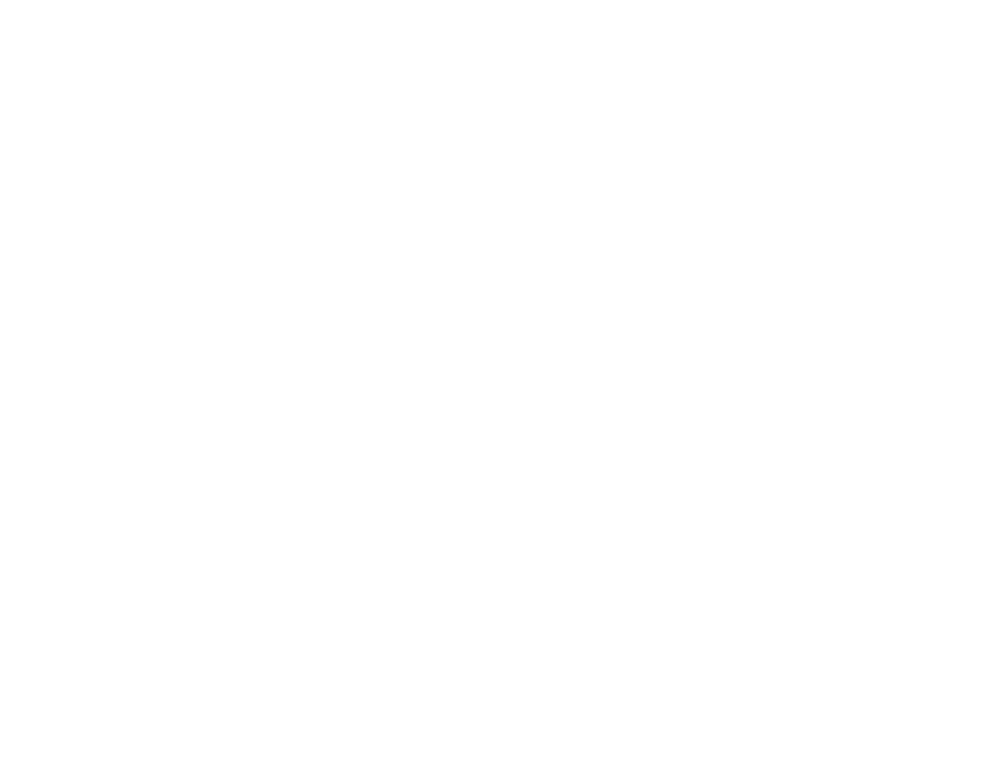
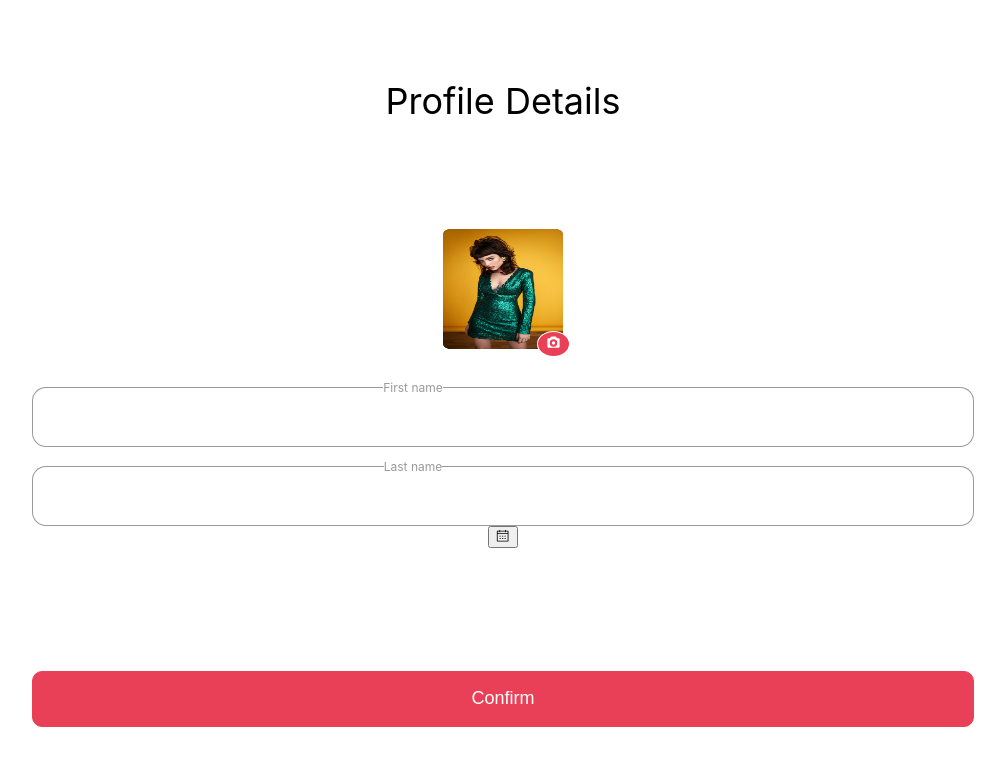
Before and after one commit to ViniTkL/Dating-App-project, a Vue app: page /profile-details in a window 1280 px wide. Before the commit this address had no page. Shown: the top 766 px of the page, without its empty margins (137-1142 px from the left). Built offline with nearby package versions, Linux system fonts and the light colour scheme.

Commit message:
Começando a fazer a tela de detalhes de perfil

```diff
--- a/package.json
+++ b/package.json
@@ -9,6 +9,7 @@
     "preview": "vite preview"
   },
   "dependencies": {
+    "@element-plus/icons-vue": "^2.3.1",
     "element-plus": "^2.7.3",
     "pinia": "^2.1.7",
     "vue": "^3.4.21",
--- a/src/router/index.js
+++ b/src/router/index.js
@@ -2,13 +2,14 @@
 import OnBoardView from '../views/OnBoardView.vue'
 import LoginView from '@/views/SigninView.vue'
 import SingupView from '@/views/SingupView.vue'
+import ProfileDetailsView from '@/views/ProfileDetailsView.vue'
 
 const router = createRouter({
   history: createWebHistory(import.meta.env.BASE_URL),
   routes: [
     {
-      path: '/',
-      name: 'home',
+      path: '/on-board',
+      name: 'on-board',
       component: OnBoardView
     },
     {
@@ -20,6 +21,11 @@
       path: '/sign-in',
       name: 'sign-in',
       component: LoginView
+    },
+    {
+      path: '/profile-details',
+      name: 'profile-details',
+      component: ProfileDetailsView
     }
   ]
 })
--- /dev/null
+++ b/src/views/ProfileDetailsView.vue
@@ -0,0 +1,119 @@
+<script setup>
+import ButtonComponent from '@/components/ui-components/ButtonComponent.vue';
+import { ref } from 'vue';
+import { Calendar, CameraFilled } from "@element-plus/icons-vue"
+
+const firstName = ref('');
+const lastName = ref('');
+
+const onConfirm = () => {
+    if(firstName.value.length === 0 || lastName.value.length ===0 ){
+        alert("Por favor, insira uma nome e sobrenome válidos")
+    }
+}
+</script>
+
+<template>
+    <main class="profile-detail-container">
+            <h2>Profile Details</h2>
+            <div class="user-profile-picture">
+                <img class="user-image"  src="../assets/onboard-image-03.png" alt="foto">
+                <label for="user-image"><el-icon><CameraFilled /></el-icon></label>
+                <input type="file" name="user-image" id="user-image">
+            </div>
+            <div class="profile-info">
+                <label for="first-name">First name</label>
+                <input type="text" name="first-name" id="first-name" v-model="firstName" required>
+
+                <label for="last-name">Last name</label>
+                <input type="text" name="last-name" id="last-name" v-model="lastName"  required>
+
+                <button><el-icon><Calendar /></el-icon></button>
+            </div>
+            <ButtonComponent title="Confirm" @click="onConfirm()" />
+    </main>
+</template>
+
+<style scoped>
+.profile-detail-container{
+    display: flex;
+    flex-flow: column wrap;
+    align-items: center;
+    justify-content: space-around;
+    height: 100vh;
+    background-color: #FFFFFF;
+    padding: 12px;
+}
+
+.profile-detail-container h2{
+    font-weight: 400;
+    font-size: 36px;
+    text-align: left;
+    color:#000000;
+    margin-bottom: -24px;
+}
+
+.user-profile-picture{
+    display: flex;
+    flex-flow: column wrap;
+    align-items: center;
+    justify-content: center;
+    margin-bottom: -130px;
+}
+
+.user-profile-picture .user-image{
+    height: 120px;
+    width: 120px;
+}
+
+.user-profile-picture input{
+    display: none
+}
+
+.user-profile-picture label{
+    position: relative;
+    bottom: 18px;
+    left: 50px;
+    background-color: #E94057;
+    border: 1px solid #FFFFFF;
+    border-radius: 50%;
+    width: 33px;
+    width: 33px;
+}
+
+.user-profile-picture label > .el-icon{
+    position: relative;
+    left: 8px;
+    top: 1px;
+    color: #FFFFFF;
+}
+
+.profile-info{
+    display: flex;
+    align-items: center;
+    width: 100%;
+    flex-flow: column wrap;
+}
+
+.profile-info  label{
+    color:#00000066;
+    font-size: 12px;
+    font-weight: 400;
+    background-color: #FFFFFF;
+    position: relative;
+    top: 10px;
+    right: 90px;
+}
+
+.profile-info input{
+    border: 1px solid #00000066;
+    border-radius: 14px;
+    height: 60px;
+    width: 75%;
+    padding: 5px 10px 5px 10px;
+    outline: none;
+    font-size: 14px;
+    font-weight: 400;
+}
+
+</style>
```
Also changed, not shown: 1 other file (tests, documents, lock files or other folders).
